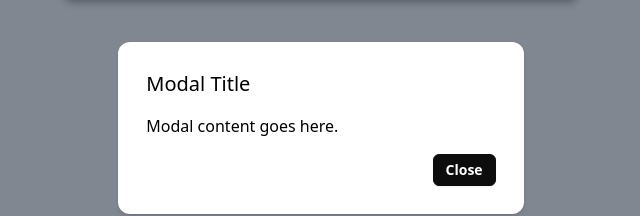
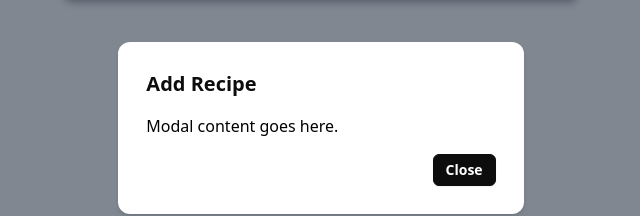
Before and after one commit to mpsalunggg/client-graphql-recipebooks, a React (Vite) app: page /main in a window 1280 px wide. Both pictures are taken after a click on the button "+ Recipe". Shown: the part 272-488 px from the top of the page, without its empty margins (319-959 px from the left). Built offline with nearby package versions, Linux system fonts and the light colour scheme; grey boxes are pictures that could not be loaded.

Commit message:
separate modal recipe

```diff
--- /dev/null
+++ b/src/pages/Main/components/ModalRecipe/index.tsx
@@ -0,0 +1,9 @@
+const ModalRecipe = () => {
+  return (
+    <div>
+      <h2 className="text-xl font-semibold mb-4 text-primary">Add Recipe</h2>
+      <p>Modal content goes here.</p>
+    </div>
+  )
+}
+export default ModalRecipe
--- a/src/pages/Main/index.tsx
+++ b/src/pages/Main/index.tsx
@@ -1,16 +1,12 @@
 import { FC } from 'react'
 import { FaHeart, FaPencilAlt, FaTrash } from 'react-icons/fa'
 import { useModal } from '../../context/ModalContext'
+import ModalRecipe from './components/ModalRecipe'
 
 const Main: FC = () => {
   const { openModal } = useModal()
   const handleOpenModal = () => {
-    openModal(
-      <div>
-        <h2 className="text-xl mb-4">Modal Title</h2>
-        <p>Modal content goes here.</p>
-      </div>
-    )
+    openModal(<ModalRecipe />)
   }
   return (
     <div>
```
